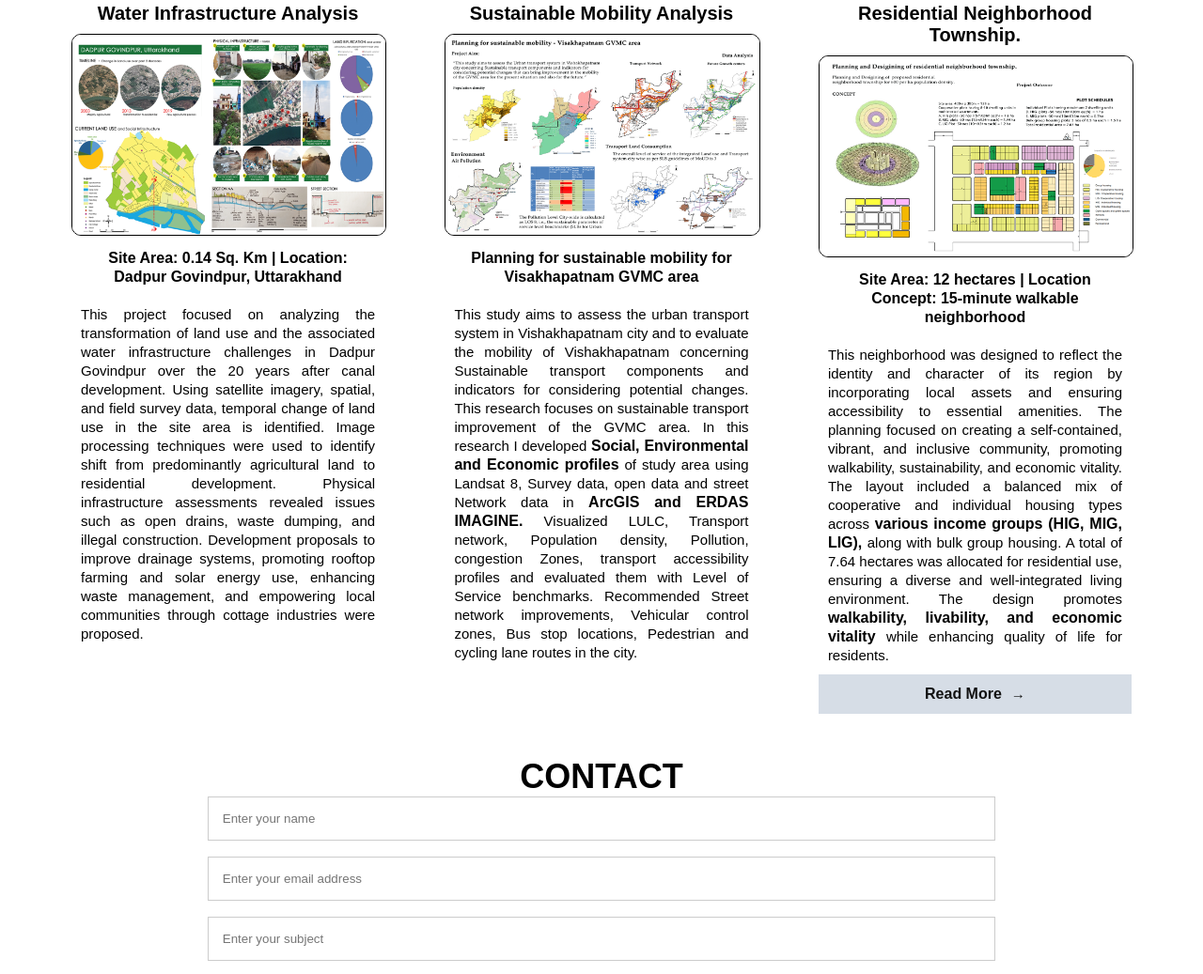
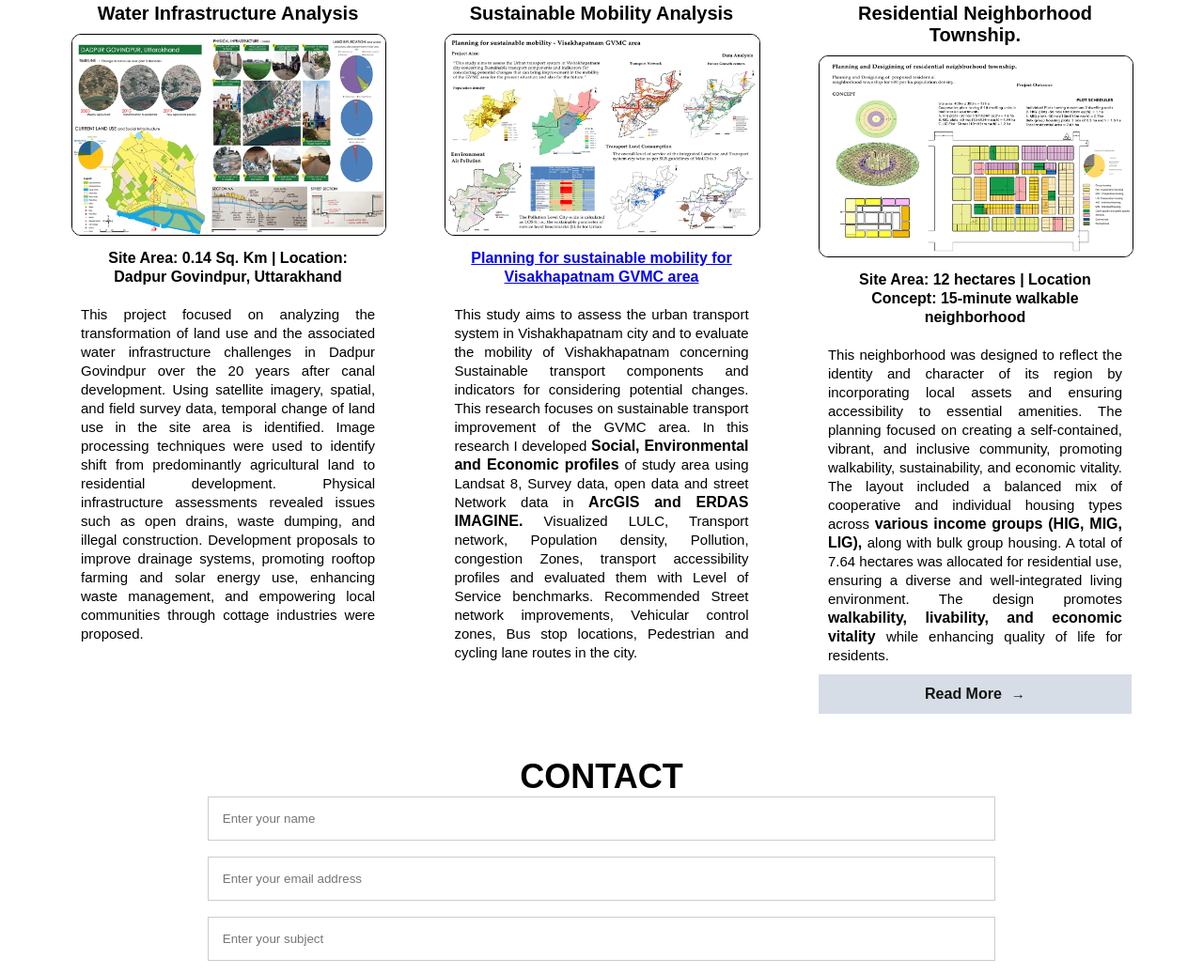
Before and after one commit to BHagya0402/Website, a plain HTML site: page index.html in a window 1280 px wide. Shown: the part 3965-5002 px from the top of the page at 94% size. Drawn offline with Linux system fonts and the light colour scheme.

Commit message:
Update index.html

```diff
--- a/index.html
+++ b/index.html
@@ -371,7 +371,7 @@ Using a deep learning model, identified a 24% loss in green spaces over the past
         <div class="Projects-col">
             <h3>Sustainable Mobility Analysis</h3>
         <img src="website_img/thesis_.png" style="border: 1px solid black;">
-            <p><strong>Planning for sustainable mobility for Visakhapatnam GVMC area</strong></p>
+             <p><strong><a href="Sustainable Mobility Planning.html" target="_blank">Planning for sustainable mobility for Visakhapatnam GVMC area</a></strong></p>
             <p style="text-align: justify;">
            This study aims to assess the urban transport system in Vishakhapatnam city and to evaluate
                 the mobility of Vishakhapatnam concerning Sustainable transport components and indicators for
```
